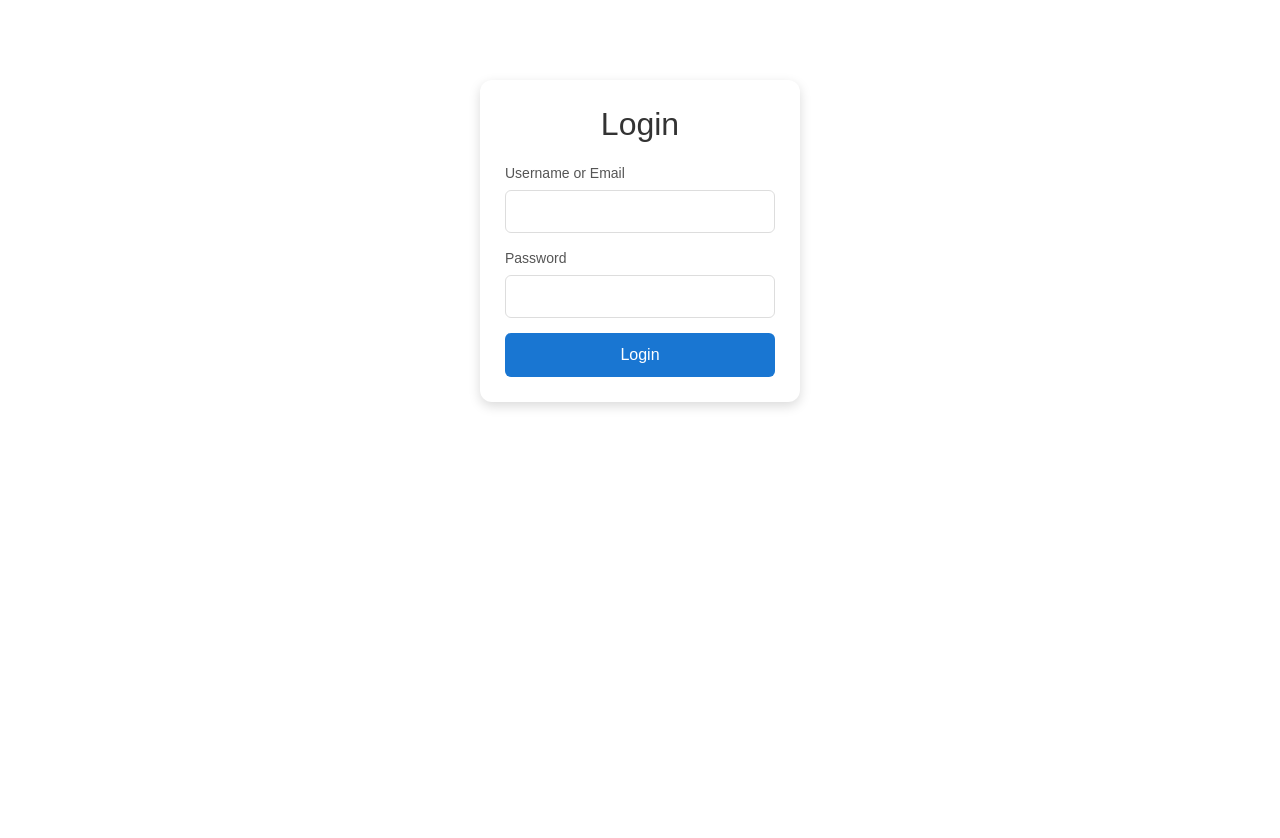
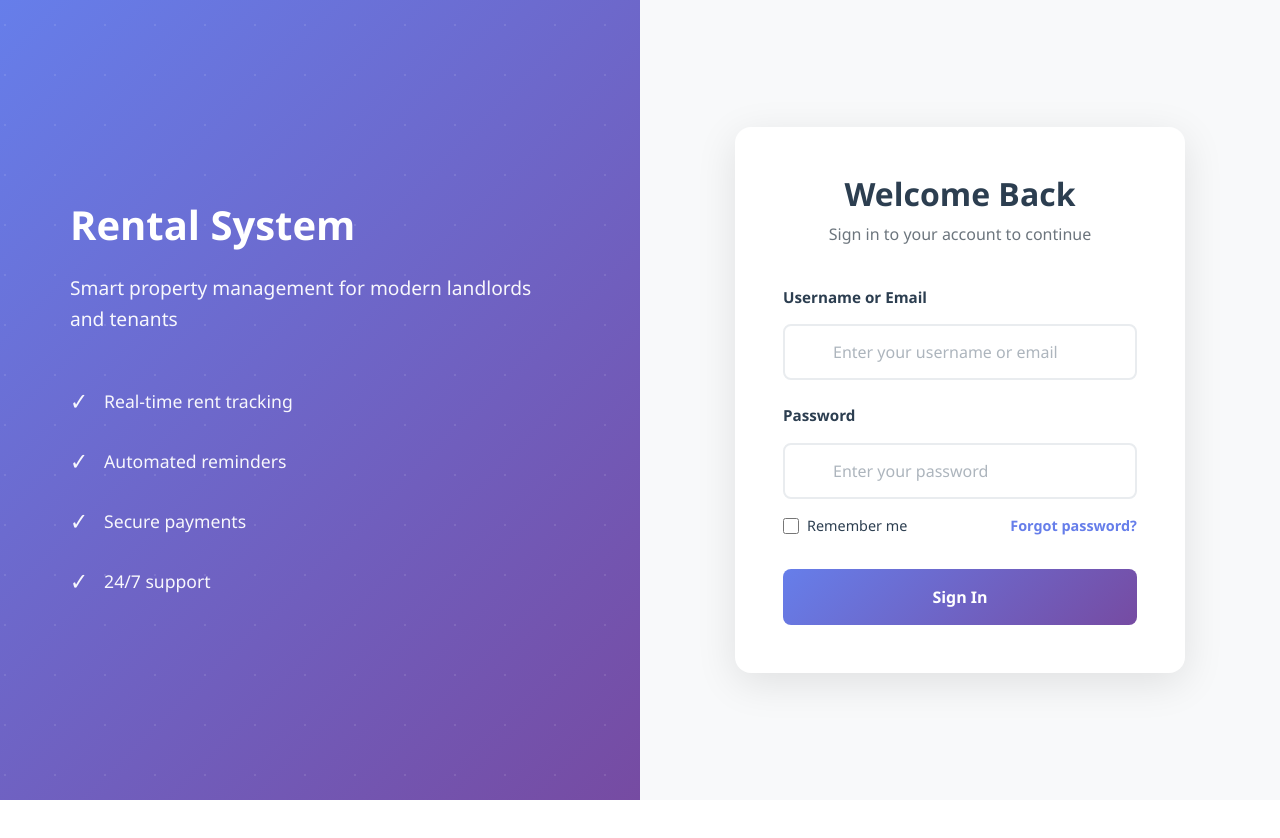
Before and after one commit to dennis027/rental-incomes, an Angular app in the folder rental-frontend/: page /login in a window 1280 px wide. Shown: the top 838 px of the page. After the commit the page ends 800 px from the top, so only its background shows below. Built offline with nearby package versions, Linux system fonts and the light colour scheme.

Commit message:
updated UI for the login page

```diff
--- a/rental-frontend/src/app/components/auth/login/login.css
+++ b/rental-frontend/src/app/components/auth/login/login.css
@@ -1,66 +1,318 @@
-.login-container {
-  width: 320px;
-  margin: 80px auto;
-  padding: 25px;
-  background: #fff;
-  border-radius: 12px;
-  box-shadow: 0 4px 12px rgba(0,0,0,0.15);
-  font-family: Arial, sans-serif;
+
+.login-page {
+  display: flex;
+  min-height: 100vh;
+  font-family: 'Segoe UI', Tahoma, Geneva, Verdana, sans-serif;
 }
 
-h2 {
+/* Left Side - Branding */
+.login-brand {
+  flex: 1;
+  background: linear-gradient(135deg, #667eea 0%, #764ba2 100%);
+  color: white;
+  display: flex;
+  align-items: center;
+  justify-content: center;
+  padding: 3rem;
+  position: relative;
+  overflow: hidden;
+}
+
+.login-brand::before {
+  content: '';
+  position: absolute;
+  top: -50%;
+  left: -50%;
+  width: 200%;
+  height: 200%;
+  background: radial-gradient(circle, rgba(255,255,255,0.1) 1px, transparent 1px);
+  background-size: 50px 50px;
+  animation: moveBackground 20s linear infinite;
+}
+
+@keyframes moveBackground {
+  0% {
+    transform: translate(0, 0);
+  }
+  100% {
+    transform: translate(50px, 50px);
+  }
+}
+
+.brand-content {
+  position: relative;
+  z-index: 1;
+  max-width: 500px;
+}
+
+.brand-header {
+  display: flex;
+  align-items: center;
+  gap: 1rem;
+  margin-bottom: 1.5rem;
+}
+
+.brand-icon {
+  font-size: 3rem;
+}
+
+.brand-title {
+  font-size: 2.5rem;
+  font-weight: 800;
+  margin: 0;
+}
+
+.brand-tagline {
+  font-size: 1.2rem;
+  margin-bottom: 3rem;
+  opacity: 0.95;
+  line-height: 1.6;
+}
+
+.brand-features {
+  display: flex;
+  flex-direction: column;
+  gap: 1.5rem;
+}
+
+.brand-feature {
+  display: flex;
+  align-items: center;
+  gap: 1rem;
+  font-size: 1.1rem;
+  opacity: 0.95;
+}
+
+.feature-icon {
+  font-size: 1.5rem;
+  font-weight: bold;
+}
+
+/* Right Side - Login Form */
+.login-form-container {
+  flex: 1;
+  display: flex;
+  align-items: center;
+  justify-content: center;
+  padding: 3rem;
+  background: #f8f9fa;
+}
+
+.login-form-wrapper {
+  width: 100%;
+  max-width: 450px;
+  background: white;
+  padding: 3rem;
+  border-radius: 16px;
+  box-shadow: 0 10px 40px rgba(0, 0, 0, 0.1);
+}
+
+.form-header {
   text-align: center;
-  margin-bottom: 20px;
-  color: #333;
+  margin-bottom: 2.5rem;
+}
+
+.form-title {
+  font-size: 2rem;
+  font-weight: 700;
+  color: #2c3e50;
+  margin-bottom: 0.5rem;
+}
+
+.form-subtitle {
+  color: #6c757d;
+  font-size: 1rem;
+}
+
+.login-form {
+  display: flex;
+  flex-direction: column;
+  gap: 1.5rem;
 }
 
 .form-group {
-  margin-bottom: 15px;
+  display: flex;
+  flex-direction: column;
+  gap: 0.5rem;
 }
 
-label {
-  display: block;
-  margin-bottom: 6px;
-  font-size: 14px;
-  color: #555;
+.form-label {
+  font-weight: 600;
+  color: #2c3e50;
+  font-size: 0.95rem;
 }
 
-input {
-  width: 100%;
-  padding: 10px;
-  border: 1px solid #ddd;
-  border-radius: 6px;
-  font-size: 14px;
+.input-wrapper {
+  position: relative;
+  display: flex;
+  align-items: center;
 }
 
-button {
-  width: 100%;
-  padding: 10px;
-  background: #1976d2;
-  border: none;
-  border-radius: 6px;
-  color: white;
-  font-size: 16px;
-  cursor: pointer;
-  transition: background 0.3s ease;
+.input-icon {
+  position: absolute;
+  left: 1rem;
+  font-size: 1.2rem;
+  color: #6c757d;
 }
 
-button:disabled {
-  background: #90caf9;
+.form-input {
+  width: 100%;
+  padding: 0.875rem 1rem 0.875rem 3rem;
+  border: 2px solid #e9ecef;
+  border-radius: 8px;
+  font-size: 1rem;
+  transition: all 0.3s;
+  font-family: inherit;
+}
+
+.form-input:focus {
+  outline: none;
+  border-color: #667eea;
+  box-shadow: 0 0 0 3px rgba(102, 126, 234, 0.1);
+}
+
+.form-input::placeholder {
+  color: #adb5bd;
+}
+
+.form-error {
+  color: #dc3545;
+  font-size: 0.85rem;
+  margin-top: 0.25rem;
+}
+
+.form-options {
+  display: flex;
+  justify-content: space-between;
+  align-items: center;
+  margin-top: -0.5rem;
+}
+
+.checkbox-label {
+  display: flex;
+  align-items: center;
+  gap: 0.5rem;
+  font-size: 0.9rem;
+  color: #2c3e50;
+  cursor: pointer;
+}
+
+.checkbox-input {
+  width: 16px;
+  height: 16px;
+  cursor: pointer;
+  accent-color: #667eea;
+}
+
+.forgot-password {
+  color: #667eea;
+  text-decoration: none;
+  font-size: 0.9rem;
+  font-weight: 600;
+  transition: color 0.3s;
+}
+
+.forgot-password:hover {
+  color: #764ba2;
+}
+
+.submit-btn {
+  width: 100%;
+  padding: 1rem;
+  background: linear-gradient(135deg, #667eea 0%, #764ba2 100%);
+  color: white;
+  border: none;
+  border-radius: 8px;
+  font-size: 1rem;
+  font-weight: 600;
+  cursor: pointer;
+  transition: all 0.3s;
+  display: flex;
+  align-items: center;
+  justify-content: center;
+  gap: 0.5rem;
+  margin-top: 0.5rem;
+}
+
+.submit-btn:hover:not(:disabled) {
+  transform: translateY(-2px);
+  box-shadow: 0 6px 20px rgba(102, 126, 234, 0.4);
+}
+
+.submit-btn:disabled {
+  opacity: 0.7;
   cursor: not-allowed;
 }
 
 .loader {
-  border: 3px solid #f3f3f3;
-  border-top: 3px solid white;
+  width: 20px;
+  height: 20px;
+  border: 3px solid rgba(255, 255, 255, 0.3);
+  border-top-color: white;
   border-radius: 50%;
-  width: 16px;
-  height: 16px;
-  display: inline-block;
-  animation: spin 1s linear infinite;
+  animation: spin 0.8s linear infinite;
 }
 
 @keyframes spin {
-  0% { transform: rotate(0deg); }
-  100% { transform: rotate(360deg); }
+  to {
+    transform: rotate(360deg);
+  }
 }
+
+.form-divider {
+  display: flex;
+  align-items: center;
+  text-align: center;
+  margin: 1.5rem 0;
+  color: #6c757d;
+  font-size: 0.9rem;
+}
+
+.form-divider::before,
+.form-divider::after {
+  content: '';
+  flex: 1;
+  border-bottom: 1px solid #e9ecef;
+}
+
+.form-divider span {
+  padding: 0 1rem;
+}
+
+.signup-prompt {
+  text-align: center;
+  color: #6c757d;
+  font-size: 0.95rem;
+}
+
+.signup-link {
+  color: #667eea;
+  text-decoration: none;
+  font-weight: 600;
+  transition: color 0.3s;
+}
+
+.signup-link:hover {
+  color: #764ba2;
+}
+
+/* Responsive Design */
+@media (max-width: 968px) {
+  .login-brand {
+    display: none;
+  }
+
+  .login-form-container {
+    flex: 1;
+  }
+}
+
+@media (max-width: 480px) {
+  .login-form-wrapper {
+    padding: 2rem 1.5rem;
+  }
+
+  .form-title {
+    font-size: 1.75rem;
+  }
+}
--- a/rental-frontend/src/app/components/auth/login/login.html
+++ b/rental-frontend/src/app/components/auth/login/login.html
@@ -1,23 +1,97 @@
-<div class="login-container">
-  <form [formGroup]="loginForm" (ngSubmit)="onSubmit()">
-    <h2>Login</h2>
+<!-- login.component.html -->
+<div class="login-page">
+  <!-- Left Side - Branding -->
+  <div class="login-brand">
+    <div class="brand-content">
+      <div class="brand-header">
+        <h1 class="brand-title">Rental System</h1>
+      </div>
+      <p class="brand-tagline">Smart property management for modern landlords and tenants</p>
 
+      <div class="brand-features">
+        <div class="brand-feature">
+          <span class="feature-icon">✓</span>
+          <span>Real-time rent tracking</span>
+        </div>
+        <div class="brand-feature">
+          <span class="feature-icon">✓</span>
+          <span>Automated reminders</span>
+        </div>
+        <div class="brand-feature">
+          <span class="feature-icon">✓</span>
+          <span>Secure payments</span>
+        </div>
+        <div class="brand-feature">
+          <span class="feature-icon">✓</span>
+          <span>24/7 support</span>
+        </div>
+      </div>
+    </div>
+  </div>
+
+  <!-- Right Side - Login Form -->
+  <div class="login-form-container">
+    <div class="login-form-wrapper">
+      <div class="form-header">
+        <h2 class="form-title">Welcome Back</h2>
+        <p class="form-subtitle">Sign in to your account to continue</p>
+      </div>
+
+      <form [formGroup]="loginForm" (ngSubmit)="onSubmit()" class="login-form">
         <div class="form-group">
-      <label for="identifier">Username or Email</label>
-      <input id="identifier" type="text" formControlName="identifier" required>
+          <label for="identifier" class="form-label">Username or Email</label>
+          <div class="input-wrapper">
+            <input
+              id="identifier"
+              type="text"
+              formControlName="identifier"
+              class="form-input"
+              placeholder="Enter your username or email"
+              required>
+          </div>
+          <span class="form-error" *ngIf="loginForm.get('identifier')?.touched && loginForm.get('identifier')?.invalid">
+            Username or email is required
+          </span>
         </div>
 
         <div class="form-group">
-      <label for="password">Password</label>
-      <input id="password" type="password" formControlName="password" required>
+          <label for="password" class="form-label">Password</label>
+          <div class="input-wrapper">
+
+            <input
+              id="password"
+              type="password"
+              formControlName="password"
+              class="form-input"
+              placeholder="Enter your password"
+              required>
+          </div>
+          <span class="form-error" *ngIf="loginForm.get('password')?.touched && loginForm.get('password')?.invalid">
+            Password is required
+          </span>
         </div>
 
-    <button type="submit" [disabled]="loading()">
+        <div class="form-options">
+          <label class="checkbox-label">
+            <input type="checkbox" class="checkbox-input">
+            <span>Remember me</span>
+          </label>
+          <a href="#" class="forgot-password">Forgot password?</a>
+        </div>
+
+        <button type="submit" class="submit-btn" [disabled]="loading()">
           @if (!loading()) {
-        <span>Login</span>
+            <span>Sign In</span>
           } @else {
             <span class="loader"></span>
+            <span>Signing in...</span>
           }
         </button>
+
+
+
+
       </form>
     </div>
+  </div>
+</div>
```
Lines whose indentation alone changed are shown as unchanged.
